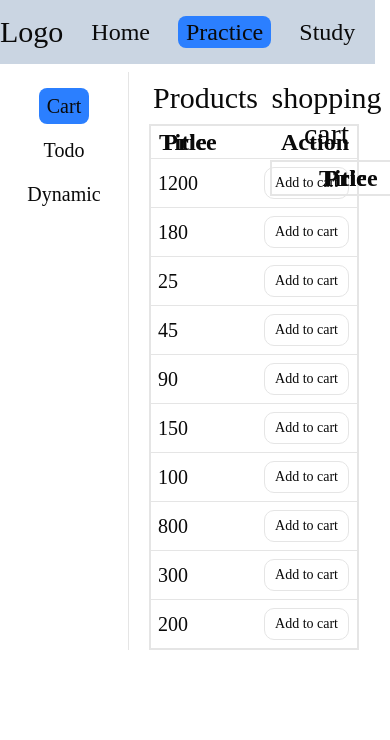
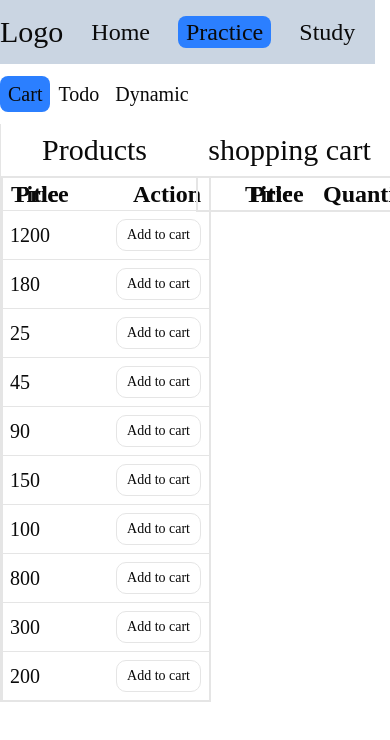
Before and after one commit to haihuhu/prictice, a Next.js app: page /practice/cart in a window 390 px wide. Shown: the top 740 px of the page. Built offline with nearby package versions, Linux system fonts and the light colour scheme.

Commit message:
fix navbar and sidebar responsetion

```diff
--- a/app/(dashboard)/layout.tsx
+++ b/app/(dashboard)/layout.tsx
@@ -2,11 +2,11 @@ import Sidebar from '@/components/Sidebar';
 
 const DashboardLayout = ({ children }: { children: React.ReactNode }) => {
   return (
-    <div className="flex">
-      <aside className="sticky shrink-0 top-16 self-start w-32 ">
+    <div className="flex flex-col md:flex-row">
+      <aside className=" sticky shrink-0  top-16 self-start w-full md:w-32 ">
         <Sidebar />
       </aside>
-      <main className="flex-1 min-w-0 border-l pl-5 mt-2">{children}</main>
+      <main className="flex-1 min-w-0 border-l md:pl-5 mt-2">{children}</main>
     </div>
   );
 };
--- a/components/Sidebar.tsx
+++ b/components/Sidebar.tsx
@@ -13,7 +13,7 @@ const Sidebar = () => {
     (pathname.startsWith('/practice') && practiceRoutes) ||
     [];
   return (
-    <div className="flex flex-col items-center pt-5 ">
+    <div className="flex flex-row md:flex-col items-center pt-2 md:pt-5 ">
       {displayRoutes.map((item) => {
         return (
           <Link
```
